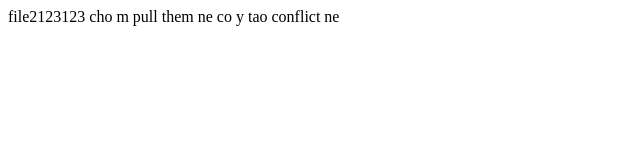
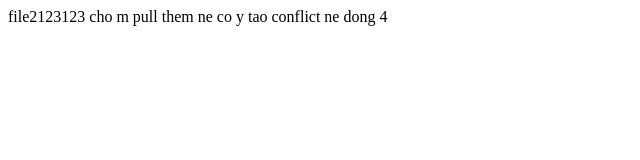
Before and after one commit to chituenguyen/testing_git, a plain HTML site: page file2.html in a window 1280 px wide. Shown: the full height of the page, 0-640 px from the left. Drawn offline with Linux system fonts and the light colour scheme.

Commit message:
Update file2.html

```diff
--- a/file2.html
+++ b/file2.html
@@ -12,6 +12,7 @@
     file2123123
     cho m pull them ne
     co y tao conflict ne
+    dong 4
 </body>
 
 </html>
```
